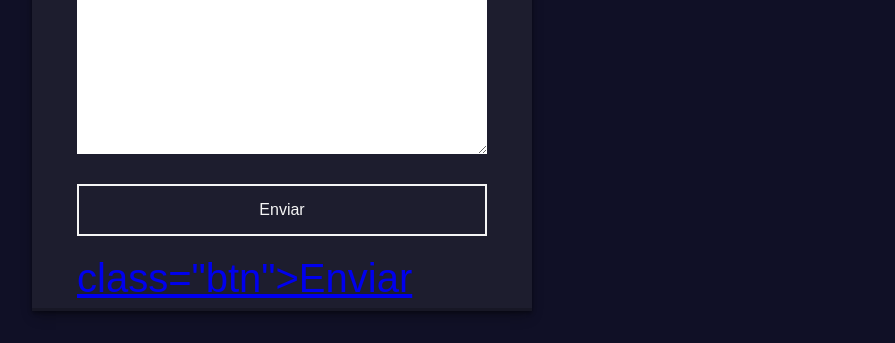
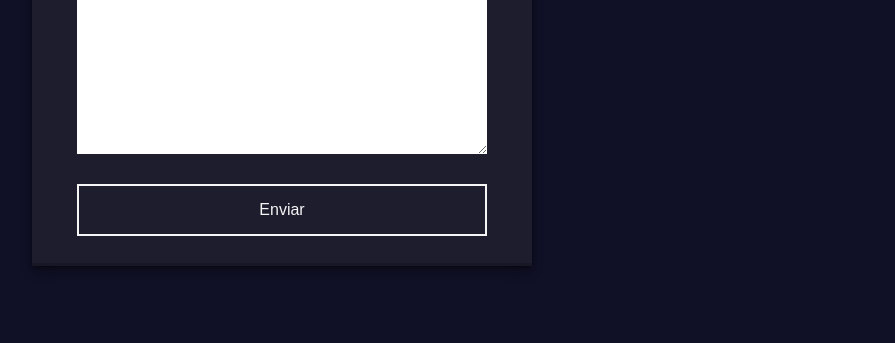
Before and after one commit to Carlosems95/Projeto-Integrador, a plain HTML site: page index.html in a window 1280 px wide. Shown: the part 534-877 px from the top of the page, without its empty margins (208-1103 px from the left). After the commit the page ends 832 px from the top, so only its background shows below. Drawn offline with Linux system fonts and the light colour scheme.

Commit message:
Update index.html

```diff
--- a/index.html
+++ b/index.html
@@ -24,7 +24,7 @@
             <button type="submit">Enviar</button>
 
             <input type="hidden" name="accessKey" value="d9836543-a3c9-4708-80b2-7dc041de00a7">
-                <a href="obrigado.html"> class="btn">Enviar</a>
+
         </form>
     </section>
     <div vw class="enabled">
```
